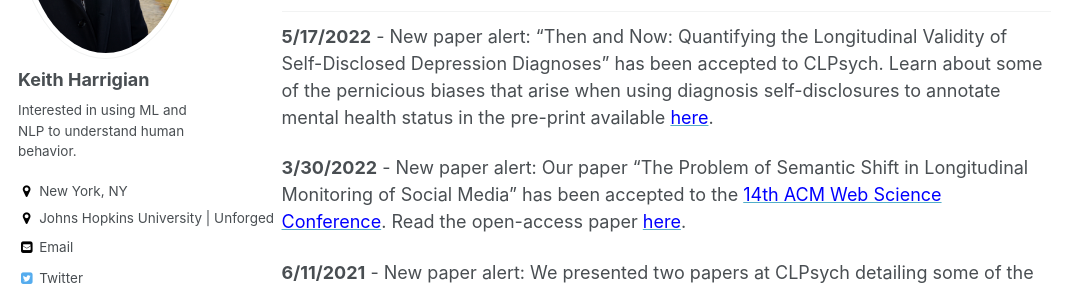
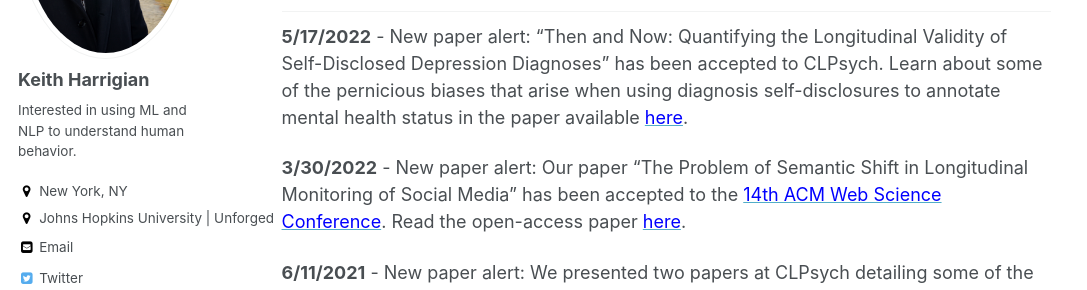
Before and after one commit to kharrigian/kharrigian.github.io, a Jekyll site: the page built from _pages/about.md, in a window 1280 px wide and 900 px high, scrolled down 345 px. Shown: the part 234-524 px from the top of the window, without its empty margins (0-1087 px from the left). Built offline with Jekyll 4.4.1, drawn with Linux system fonts in a browser that asks for light colours; some web fonts are replaced.

Commit message:
Swap preprint for camera-ready CLPsych paper

```diff
--- a/_pages/about.md
+++ b/_pages/about.md
@@ -14,7 +14,7 @@ Outside of his academic research, Keith leads data science and machine learning
 
 ## Research Alerts
 
-**5/17/2022** - New paper alert: "Then and Now: Quantifying the Longitudinal Validity of Self-Disclosed Depression Diagnoses" has been accepted to CLPsych. Learn about some of the pernicious biases that arise when using diagnosis self-disclosures to annotate mental health status in the pre-print available [<span style="color:blue">here</span>](https://kharrigian.github.io/files/CLPsychThenAndNow.pdf).
+**5/17/2022** - New paper alert: "Then and Now: Quantifying the Longitudinal Validity of Self-Disclosed Depression Diagnoses" has been accepted to CLPsych. Learn about some of the pernicious biases that arise when using diagnosis self-disclosures to annotate mental health status in the paper available [<span style="color:blue">here</span>](https://kharrigian.github.io/files/CLPsychThenAndNow.pdf).
 
 **3/30/2022** - New paper alert: Our paper "The Problem of Semantic Shift in Longitudinal Monitoring of Social Media" has been accepted to the [<span style="color:blue">14th ACM Web Science Conference</span>](https://websci22.webscience.org). Read the open-access paper [<span style="color:blue">here</span>](https://kharrigian.github.io/files/SemanticShift_WebSci2022.pdf).
 
```
Also changed, not shown: _pages/publications.md (+1 -1 lines), 1 other file.
